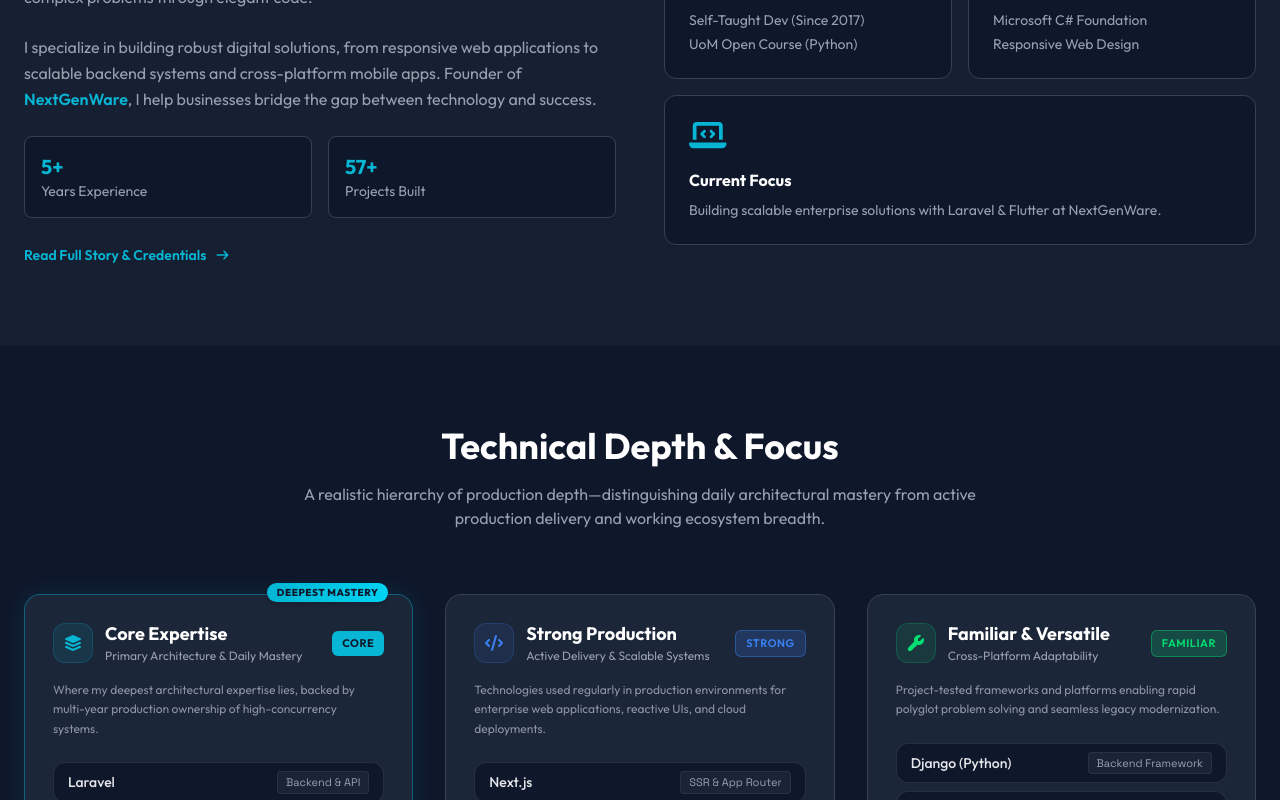
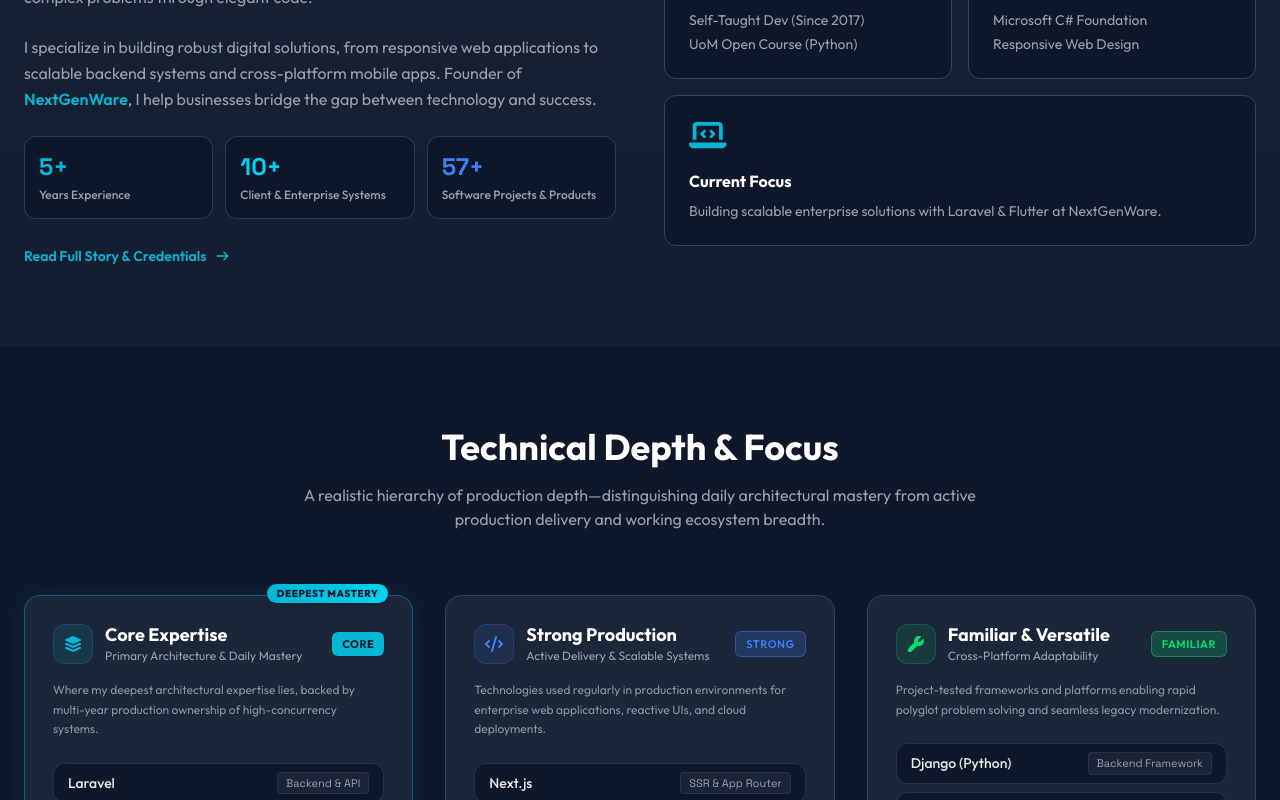
Before and after one commit to akilama471/akila-portfolio, a Next.js app: page / in a window 1280 px wide. Shown: the part 1120-1920 px from the top of the page. Built offline with nearby package versions, Linux system fonts and the light colour scheme.

Commit message:
feat: implement featured projects section and create detailed about page

```diff
--- a/app/about/page.tsx
+++ b/app/about/page.tsx
@@ -121,12 +121,12 @@ export default function AboutPage() {
                             <p className="text-xs uppercase font-semibold tracking-wider text-gray-400">Years Experience</p>
                         </div>
                         <div className="p-5 rounded-2xl bg-dark-800/80 border border-gray-800 text-center">
-                            <h3 className="text-3xl md:text-4xl font-extrabold text-secondary font-mono mb-1">57+</h3>
-                            <p className="text-xs uppercase font-semibold tracking-wider text-gray-400">Total Projects</p>
+                            <h3 className="text-3xl md:text-4xl font-extrabold text-cyan-400 font-mono mb-1">10+</h3>
+                            <p className="text-xs uppercase font-semibold tracking-wider text-gray-400">Client & Enterprise Systems</p>
                         </div>
                         <div className="p-5 rounded-2xl bg-dark-800/80 border border-gray-800 text-center">
-                            <h3 className="text-3xl md:text-4xl font-extrabold text-cyan-400 font-mono mb-1">10+</h3>
-                            <p className="text-xs uppercase font-semibold tracking-wider text-gray-400">Enterprise Solutions</p>
+                            <h3 className="text-3xl md:text-4xl font-extrabold text-secondary font-mono mb-1">57+</h3>
+                            <p className="text-xs uppercase font-semibold tracking-wider text-gray-400">Software Projects & Products</p>
                         </div>
                         <div className="p-5 rounded-2xl bg-dark-800/80 border border-gray-800 text-center">
                             <h3 className="text-3xl md:text-4xl font-extrabold text-emerald-400 font-mono mb-1">100%</h3>
--- a/components/About.tsx
+++ b/components/About.tsx
@@ -21,14 +21,18 @@ export default function About() {
                             I specialize in building robust digital solutions, from responsive web applications to scalable backend systems and cross-platform mobile apps. Founder of <span className="text-primary font-semibold">NextGenWare</span>, I help businesses bridge the gap between technology and success.
                         </p>
 
-                        <div className="grid grid-cols-2 gap-4 mb-6">
-                            <div className="p-4 bg-dark-900 rounded-lg border border-gray-700">
-                                <h4 className="text-primary font-bold text-xl">5+</h4>
-                                <p className="text-sm text-gray-400">Years Experience</p>
+                        <div className="grid grid-cols-3 gap-3 mb-6">
+                            <div className="p-3.5 bg-dark-900 rounded-xl border border-gray-700/80 hover:border-primary/40 transition-colors">
+                                <h4 className="text-primary font-bold text-xl md:text-2xl font-mono">5+</h4>
+                                <p className="text-xs text-gray-400 font-medium mt-1 leading-snug">Years Experience</p>
                             </div>
-                            <div className="p-4 bg-dark-900 rounded-lg border border-gray-700">
-                                <h4 className="text-primary font-bold text-xl">57+</h4>
-                                <p className="text-sm text-gray-400">Projects Built</p>
+                            <div className="p-3.5 bg-dark-900 rounded-xl border border-gray-700/80 hover:border-cyan-400/40 transition-colors">
+                                <h4 className="text-cyan-400 font-bold text-xl md:text-2xl font-mono">10+</h4>
+                                <p className="text-xs text-gray-400 font-medium mt-1 leading-snug">Client & Enterprise Systems</p>
+                            </div>
+                            <div className="p-3.5 bg-dark-900 rounded-xl border border-gray-700/80 hover:border-secondary/40 transition-colors">
+                                <h4 className="text-secondary font-bold text-xl md:text-2xl font-mono">57+</h4>
+                                <p className="text-xs text-gray-400 font-medium mt-1 leading-snug">Software Projects & Products</p>
                             </div>
                         </div>
 
--- a/components/Projects.tsx
+++ b/components/Projects.tsx
@@ -30,7 +30,7 @@ export default function Projects() {
                         href="/projects"
                         className="inline-flex items-center gap-2 px-4 py-2 rounded-xl bg-primary/10 text-primary border border-primary/20 hover:bg-primary hover:text-dark-900 transition-all font-medium text-sm mt-4 md:mt-0 group"
                     >
-                        <span>View Project Archive ({projects.length})</span>
+                        <span>View Complete Archive ({projects.length}+)</span>
                         <FontAwesomeIcon icon={icons.arrowRight} className="text-xs group-hover:translate-x-1 transition-transform" />
                     </Link>
                 </div>
@@ -54,7 +54,7 @@ export default function Projects() {
                                 Looking for the complete portfolio?
                             </h4>
                             <p className="text-xs md:text-sm text-gray-400">
-                                Explore all {projects.length}+ client systems, open-source repositories, WordPress plugins, and templates.
+                                Explore all 10+ client & enterprise solutions alongside open-source tools, SaaS platforms, and templates ({projects.length}+ total codebases).
                             </p>
                         </div>
                         <Link
```
